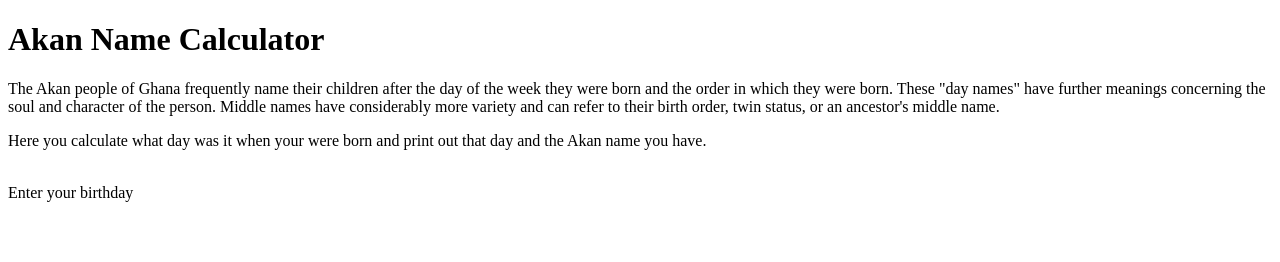
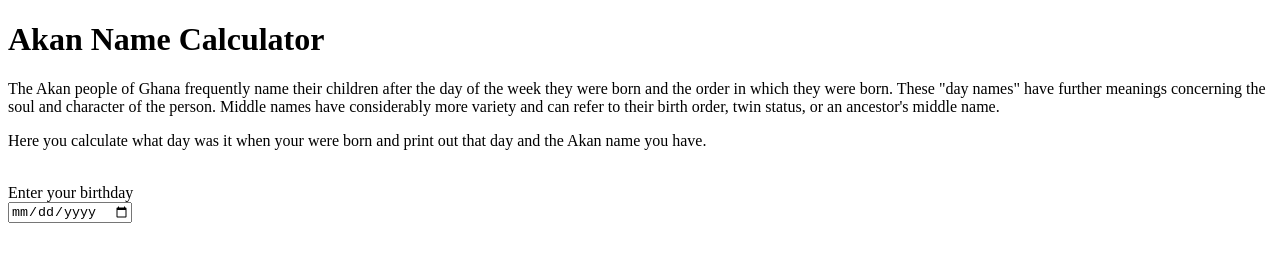
Before and after one commit to Agnes-N/Akan-Names, a plain HTML site: page index.html in a window 1280 px wide. Drawn offline with Linux system fonts and the light colour scheme.

Commit message:
input date type inserted

```diff
--- a/index.html
+++ b/index.html
@@ -1,31 +1,38 @@
 <!DOCTYPE html>
 <html lang="en">
+
 <head>
     <meta charset="UTF-8">
     <meta name="viewport" content="width=device-width, initial-scale=1.0">
     <meta http-equiv="X-UA-Compatible" content="ie=edge">
     <title>Akan Names</title>
 </head>
+
 <body>
     <div class="container">
         <div class="jumbotron">
             <h1>Akan Name Calculator</h1>
         </div>
-          <p class="paragraph">The Akan people of Ghana frequently name their children after the day of the week they were born and the order
-            in which they were born. These "day names" have further meanings concerning the soul and character of the person.
-            Middle names have considerably more variety and can refer to their birth order, twin status, or an ancestor's
+        <p class="paragraph">The Akan people of Ghana frequently name their children after the day of the week they
+            were born and the order
+            in which they were born. These "day names" have further meanings concerning the soul and character of the
+            person.
+            Middle names have considerably more variety and can refer to their birth order, twin status, or an
+            ancestor's
             middle name.</p>
         <div class="card bgcolor">
             <form>
-                    <p id="paragraph">Here you calculate what day was it when your were born and print out that day and the Akan name you have.</p><br>
+                <p id="paragraph">Here you calculate what day was it when your were born and print out that day and the
+                    Akan name you have.</p><br>
                 <div class="row dayofbirth" clas="col-dm-4">
                     <label for="inputbirthday" class="col-dm-2 col-form-label">Enter your birthday</label>
                     <div class="col-dm-10">
-
+                            <input type="date" class="form-control">
                     </div>
                 </div>
             </form>
         </div>
     </div>
 </body>
+
 </html>
```
Lines whose indentation alone changed are shown as unchanged.
